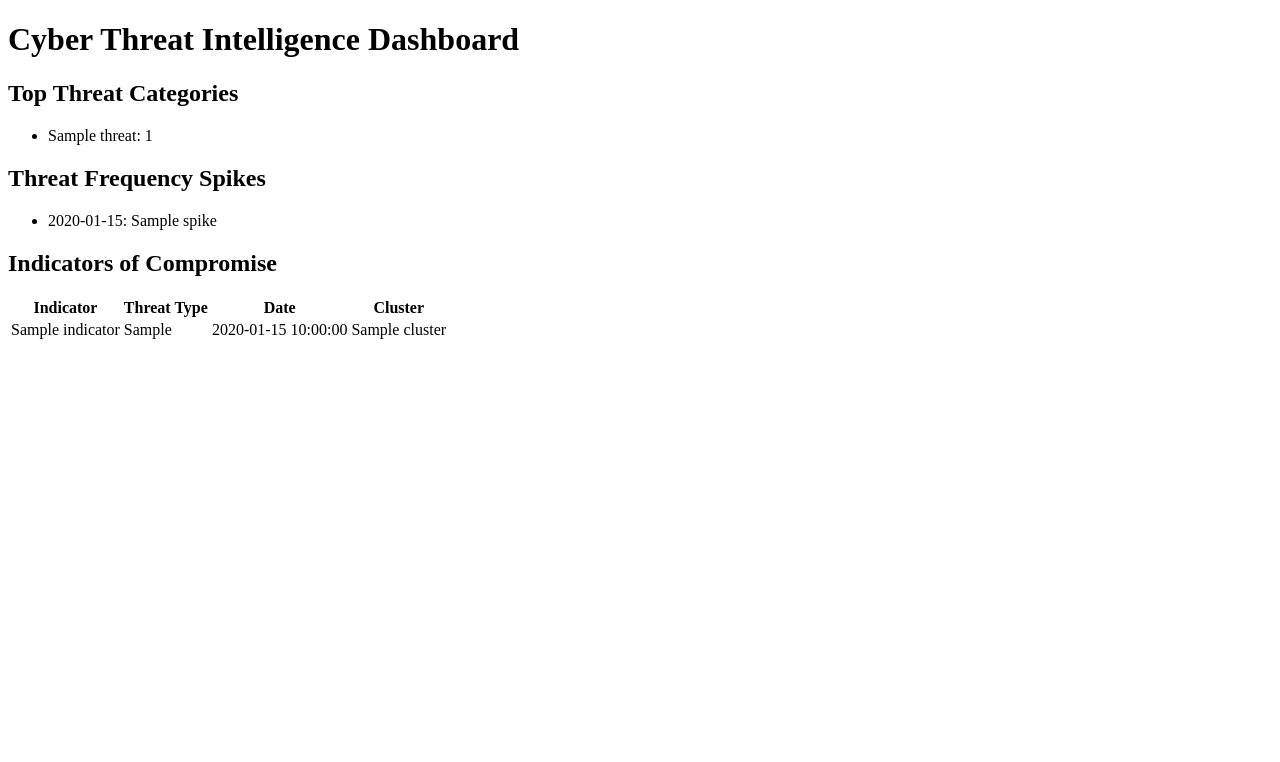
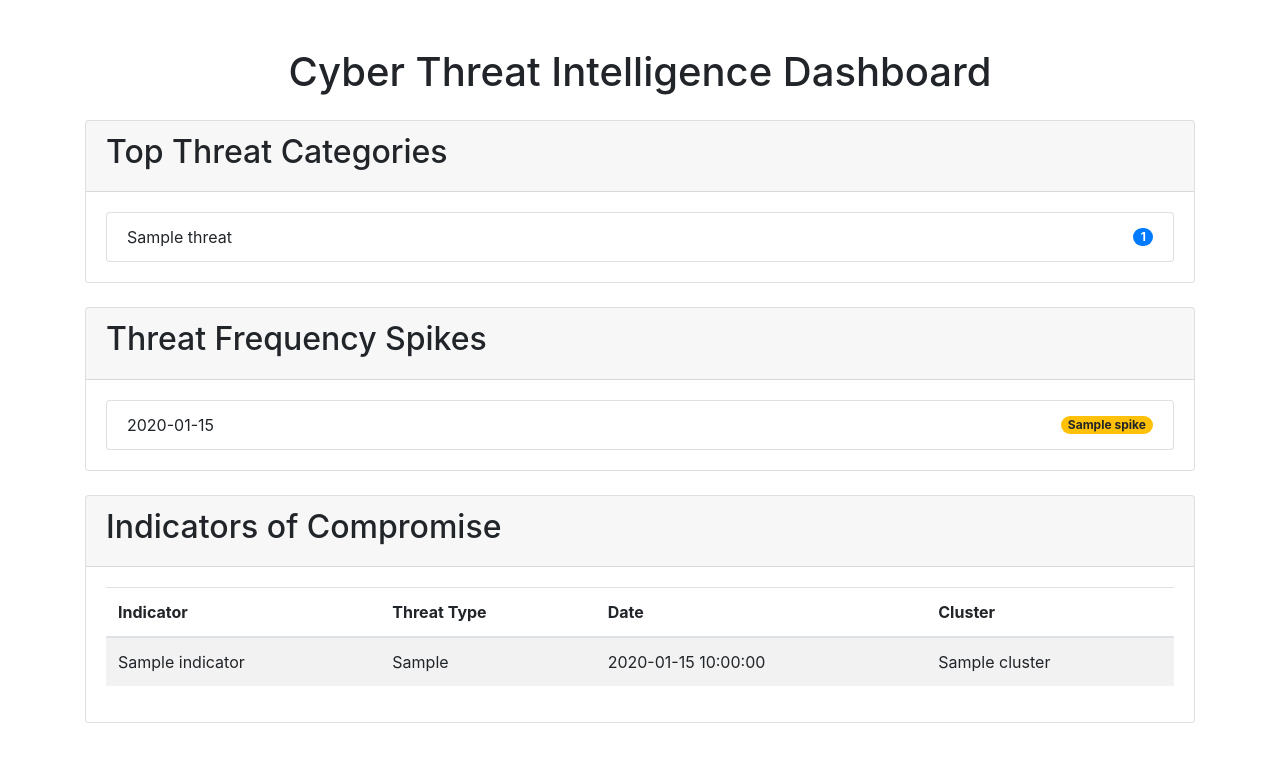
Before and after one commit to LaneDewald/FinalProjectLaneDewald, a Flask app: template flaskr/templates/dashboard.html in a window 1280 px wide. Shown: the top 762 px of the page. Run offline with Flask 3, Linux system fonts and the light colour scheme; the template is opened without the code that fills it: most values are stand-ins (such as "Sample title", 1, 10 or a date in 2020); some libraries are stand-ins or nearby versions.

Commit message:
Used Copilot to upgrade the webinterface

```diff
--- a/flaskr/templates/dashboard.html
+++ b/flaskr/templates/dashboard.html
@@ -3,29 +3,59 @@
 <head>
     <meta charset="UTF-8">
     <title>Cyber Threat Intelligence Dashboard</title>
+    <link href="https://stackpath.bootstrapcdn.com/bootstrap/4.5.2/css/bootstrap.min.css" rel="stylesheet">
 </head>
 <body>
-    <h1>Cyber Threat Intelligence Dashboard</h1>
+    <div class="container mt-5">
+        <h1 class="text-center">Cyber Threat Intelligence Dashboard</h1>
+
+        <div class="card mt-4">
+            <div class="card-header">
                 <h2>Top Threat Categories</h2>
-    <ul>
+            </div>
+            <div class="card-body">
+                <ul class="list-group">
                     {% for threat, count in common_threats.items() %}
-            <li>{{ threat }}: {{ count }}</li>
+                        <li class="list-group-item d-flex justify-content-between align-items-center">
+                            {{ threat }}
+                            <span class="badge badge-primary badge-pill">{{ count }}</span>
+                        </li>
                     {% endfor %}
                 </ul>
+            </div>
+        </div>
+
+        <div class="card mt-4">
+            <div class="card-header">
                 <h2>Threat Frequency Spikes</h2>
-    <ul>
+            </div>
+            <div class="card-body">
+                <ul class="list-group">
                     {% for date, spike in spikes.items() %}
-            <li>{{ date }}: {{ spike }}</li>
+                        <li class="list-group-item d-flex justify-content-between align-items-center">
+                            {{ date }}
+                            <span class="badge badge-warning badge-pill">{{ spike }}</span>
+                        </li>
                     {% endfor %}
                 </ul>
+            </div>
+        </div>
+
+        <div class="card mt-4">
+            <div class="card-header">
                 <h2>Indicators of Compromise</h2>
-    <table>
+            </div>
+            <div class="card-body">
+                <table class="table table-striped">
+                    <thead>
                         <tr>
                             <th>Indicator</th>
                             <th>Threat Type</th>
                             <th>Date</th>
                             <th>Cluster</th>
                         </tr>
+                    </thead>
+                    <tbody>
                         {% for row in data %}
                             <tr>
                                 <td>{{ row['indicator'] }}</td>
@@ -34,6 +64,14 @@
                                 <td>{{ row['cluster'] }}</td>
                             </tr>
                         {% endfor %}
+                    </tbody>
                 </table>
+            </div>
+        </div>
+    </div>
+
+    <script src="https://code.jquery.com/jquery-3.5.1.slim.min.js"></script>
+    <script src="https://cdn.jsdelivr.net/npm/@popperjs/core@2.5.4/dist/umd/popper.min.js"></script>
+    <script src="https://stackpath.bootstrapcdn.com/bootstrap/4.5.2/js/bootstrap.min.js"></script>
 </body>
 </html>
```
Also changed, not shown: README.md. Lines whose indentation alone changed are shown as unchanged.
